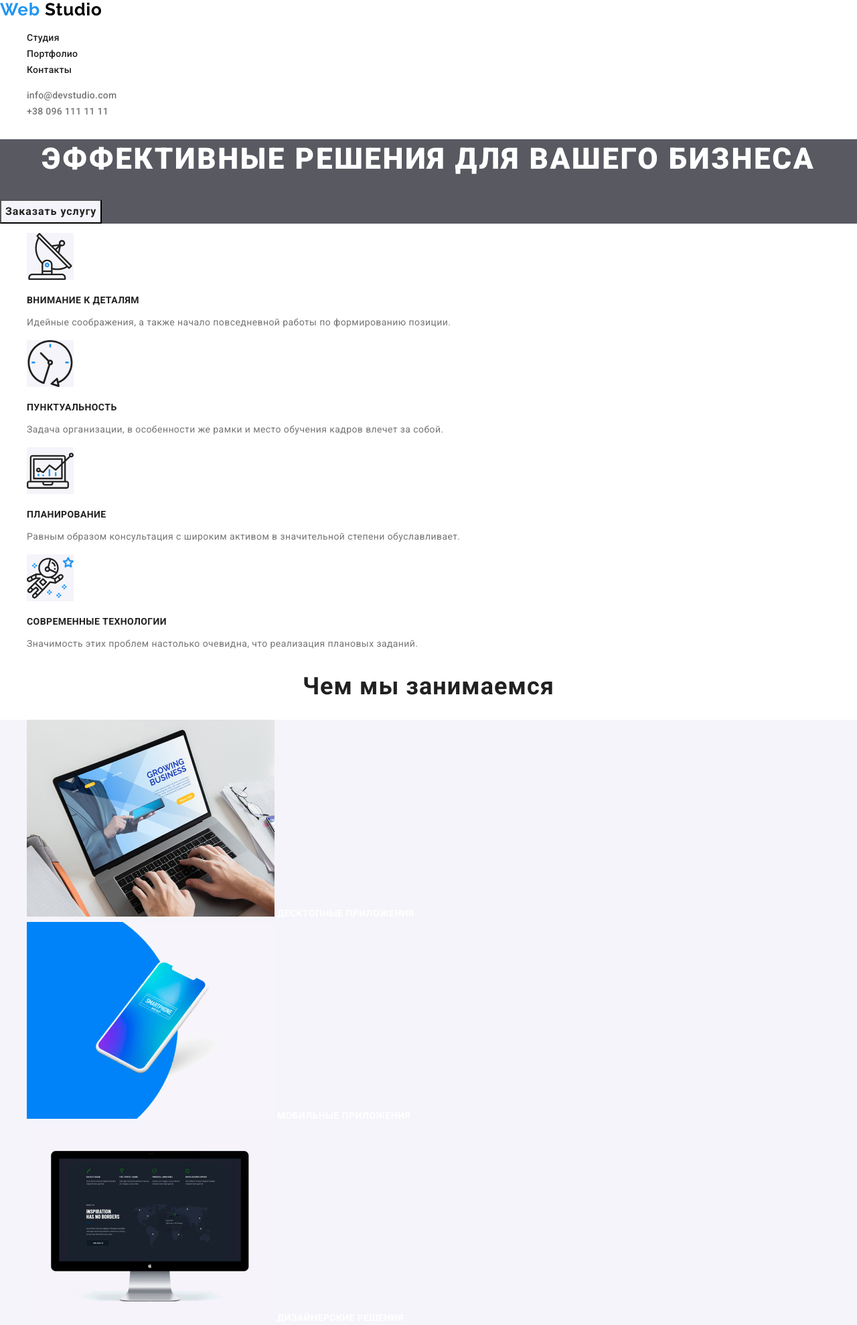
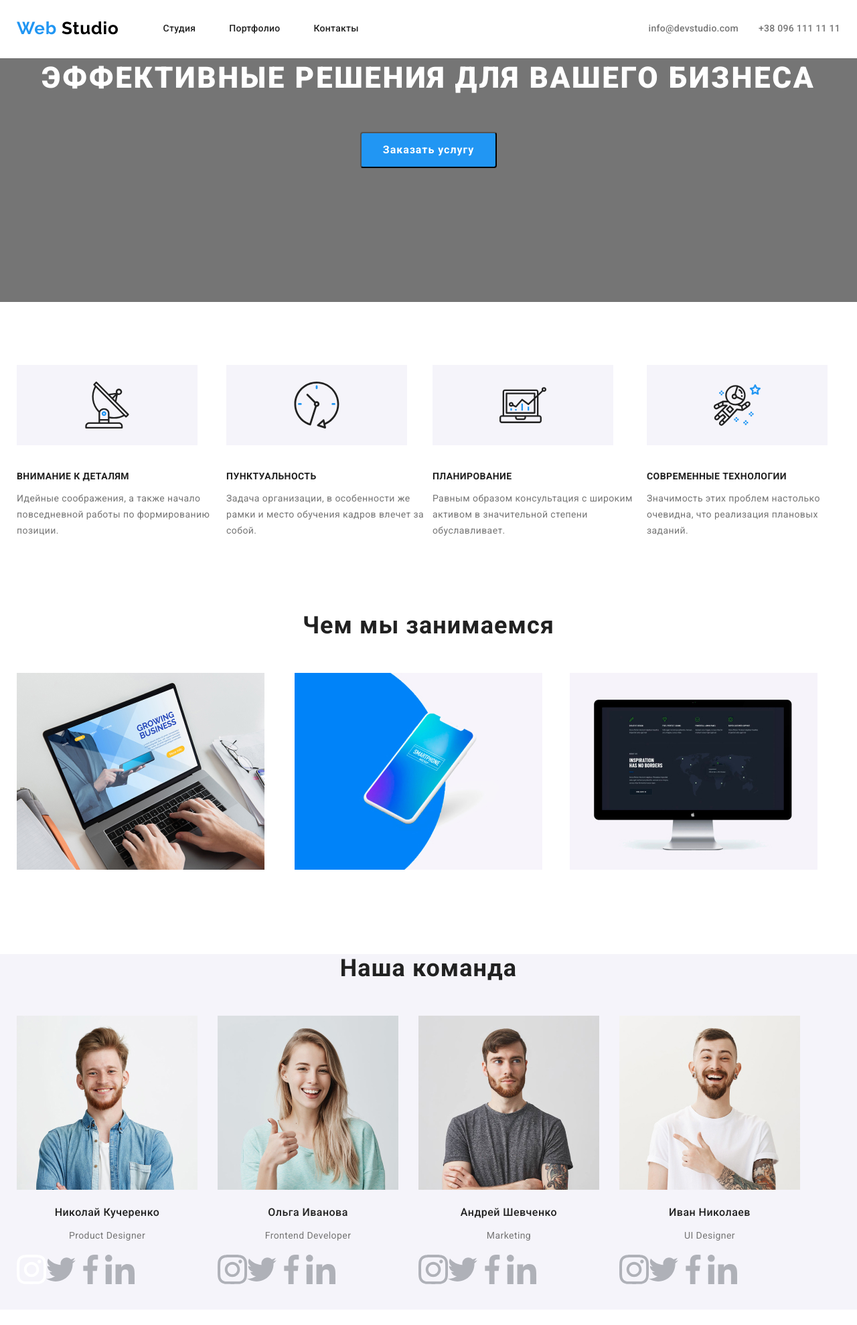
Before and after one commit to KasiaKosh/goit-markup-hw-03, a plain HTML site: page index.html in a window 1280 px wide. Shown: the part 1-1980 px from the top of the page at 67% size. Drawn offline with Linux system fonts and the light colour scheme.

Commit message:
new stile

```diff
--- a/css/styles.css
+++ b/css/styles.css
@@ -18,8 +18,26 @@ body {
   letter-spacing: 0.03em;
 }
 
-ul {
-  list-style: none;
+.box {
+  background-color: tomato;
+  /* outline: 2px solid tomato; */
+}
+
+.container {
+  width: 1230px;
+  margin-left: auto;
+  margin-right: auto;
+}
+
+.flexbox {
+  display: flex;
+  justify-self: flex-end;
+}
+
+.navigation {
+  display: flex;
+  align-items: center;
+  margin-right: auto;
 }
 
 .logo {
@@ -31,10 +49,38 @@ ul {
   letter-spacing: 0.03em;
   color: #000000;
   text-decoration: none;
+  padding-top: 24px;
+  padding-bottom: 25px;
+  margin-right: 66px;
 }
 
 .web {
   color: var(--accent-color);
+}
+
+.list {
+  list-style: none;
+  margin: 0px;
+  padding: 0px;
+  display: flex;
+}
+
+.item:not(:last-child) {
+  margin-right: 50px;
+}
+
+.itempad {
+  display: block;
+  padding-top: 32px;
+  padding-bottom: 32px;
+}
+
+.items:not(:last-child) {
+  margin-right: 30px;
+}
+
+.itembutton:not(:last-child) {
+  margin-right: 8px;
 }
 
 .menu-link {
@@ -50,7 +96,7 @@ ul {
   color: var(--accent-color);
 }
 
-.cotact-link {
+.contact-link {
   font-weight: 500;
   font-size: 14px;
   line-height: 1.143;
@@ -58,25 +104,49 @@ ul {
   text-decoration: none;
   color: var(--main-color);
 }
-.cotact-link:hover,
-.cotact-link:focus {
+.contact-link:hover,
+.contact-link:focus {
   color: var(--accent-color);
+}
+
+.buner {
+  text-align: center;
+  background: #757575;
 }
 
 .texth {
   font-weight: 900;
   font-size: 44px;
   line-height: 1.363;
-  text-align: center;
   letter-spacing: 0.06em;
   text-transform: uppercase;
   color: var(--white-color);
-}
-.buner {
-  background: rgba(47, 48, 58, 0.8);
+  margin-top: 0px;
+  padding: 0px;
+  margin-bottom: 50px;
 }
 
+.button-main {
+  display: inline-block;
+  font-weight: bold;
+  font-size: 16px;
+  line-height: 30px;
+  align-items: center;
+  text-align: center;
+  letter-spacing: 0.06em;
+  color: var(--white-color);
+  background: var(--accent-color);
+  border-radius: 4px;
+  min-width: 200px;
+  padding: 10px 32px;
+  margin-bottom: 200px;
+}
+
+.hhidden {
+  margin-top: 94px;
+}
 .button-text {
+  display: inline-block;
   font-weight: bold;
   font-size: 16px;
   line-height: 1.875;
@@ -86,6 +156,9 @@ ul {
   letter-spacing: 0.06em;
   color: var(--title-color);
   background: #f5f4fa;
+  border-radius: 4px;
+  padding: 6px 22px;
+  min-width: 101px;
 }
 
 .button-text:hover,
@@ -95,6 +168,7 @@ ul {
 }
 
 .button-subscribe {
+  display: inline-block;
   font-weight: bold;
   font-size: 16px;
   line-height: 30px;
@@ -104,10 +178,14 @@ ul {
   letter-spacing: 0.06em;
   color: var(--white-color);
   background: var(--accent-color);
+  border-radius: 4px;
+  min-width: 200px;
+  padding: 10px 28px;
 }
 
 .features-img {
   background: var(--img-color);
+  padding: 25px 100px;
 }
 
 .features-text {
@@ -117,8 +195,13 @@ ul {
   letter-spacing: 0.03em;
   text-transform: uppercase;
   color: var(--title-color);
+  margin-top: 30px;
+  margin-bottom: 0px;
 }
 
+.section {
+  background-color: #f5f4fa;
+}
 .wdc {
   font-weight: bold;
   font-size: 36px;
@@ -126,6 +209,13 @@ ul {
   text-align: center;
   letter-spacing: 0.03em;
   color: var(--title-color);
+  margin-top: 94px;
+  margin-bottom: 50px;
+}
+
+.imgcomand {
+  margin-right: 30px;
+  margin-bottom: 30px;
 }
 .dmd {
   font-weight: bold;
@@ -146,7 +236,14 @@ ul {
   text-align: center;
   letter-spacing: 0.03em;
   color: var(--title-color);
+  margin-bottom: 10px;
 }
+
+.prof {
+  text-align: center;
+  margin-bottom: 16px;
+}
+
 footer {
   background: #2f303a;
 }
--- a/index.html
+++ b/index.html
@@ -7,27 +7,31 @@
   <title>Studio</title>
   <link rel="stylesheet" href="./css/normalize.css" />
   <link rel="stylesheet" href="./css/styles.css" />
-  <link href="https://fonts.googleapis.com/css2?family=Raleway:wght@400;700&family=Roboto:wght@300;400;500;700;900&display=swap" rel="stylesheet" type='text/css'>
+  <link
+    href="https://fonts.googleapis.com/css2?family=Raleway:wght@400;700&family=Roboto:wght@300;400;500;700;900&display=swap"
+    rel="stylesheet" type='text/css'>
 </head>
 
 <body>
   <header>
+    <div class="container flexbox">
+      <nav class="navigation">
         <a class=logo href="./index.html"><span class=web>Web</span> Studio</a>
-    <nav>
-      <ul>
-        <li><a class="menu-link" href="#">Студия</a></li>
-        <li><a class="menu-link" href="./portfolio.html">Портфолио</a></li>
-        <li><a class="menu-link" href="#">Контакты</a></li>
+        <ul class="list">
+          <li class="item itempad"><a class="menu-link" href="#">Студия</a></li>
+          <li class="item itempad"><a class="menu-link" href="./portfolio.html">Портфолио</a></li>
+          <li class="item itempad"><a class="menu-link" href="#">Контакты</a></li>
         </ul>
-      <ul>
-        <li>
-          <a class="cotact-link" href="mailto:info@devstudio.com">info@devstudio.com</a>
+      </nav>
+        <ul class="list">
+          <li class="items itempad">
+            <a class="contact-link" href="mailto:info@devstudio.com">info@devstudio.com</a>
           </li>
-        <li>
-          <a  class="cotact-link" href="tel:+380961111111">+38 096 111 11 11</a>
+          <li class="items itempad">
+            <a class="contact-link" href="tel:+380961111111">+38 096 111 11 11</a>
           </li>
         </ul>
-    </nav>
+    </div>
   </header>
 
   <!--банер-->
@@ -37,15 +41,16 @@
         <h1 class="texth">
           Эффективные решения для вашего бизнеса
         </h1>
-        <button class="button-text" >Заказать услугу</button>
+        <button class="button-main">Заказать услугу</button>
       </div>
     </section>
   </main>
 
   <!--особенности-->
   <section>
-    <h2 hidden>Особенности</h2>
-    <ul>
+    <div class="container">
+      <h2 class="hhidden"></h2>
+    <ul class="list">
       <li>
         <img class="features-img" src="images/features/antenna.svg" alt="Image_of_antena" />
         <h3 class="features-text">Внимание к деталям</h3>
@@ -79,12 +84,14 @@
         </p>
       </li>
     </ul>
+    </div>
   </section>
 
   <!--чем занимаемся-->
   <section>
+    <div class="container">
     <h2 class="wdc">Чем мы занимаемся</h2>
-    <ul class="features-img">
+    <ul class="list">
       <li>
         <img src="images/What_doing/img.jpg" width="370" height="294" alt="Image_of_desctop" />
         <span class="dmd">Десктопные приложения</span>
@@ -98,94 +105,141 @@
         <span class="dmd">Дизайнерские решения</span>
       </li>
     </ul>
+  </div>
   </section>
 
   <!--команда-->
-  <section>
+  <section class="section">
+  <div class="container">
     <h2 class="wdc">Наша команда</h2>
-    <ul class="features-img">
-      <li>
+    <ul class="list">
+      <li class="imgcomand" >
         <img src="images/Command/img_2.jpg" width="270" height="260" alt="Image_of_nikolay_kucherenko" />
         <h3 class="command-text">Николай Кучеренко</h3>
-        <p lang="en">Product Designer</p>
-        <ul>
+        <p class="prof" lang="en">Product Designer</p>
+        <ul class="list">
           <li>
-            <a class="menu-link" href="https://www.instagram.com/" target="_blank" aria-label="ссылка Instagram">Instagram</a>
+            <a class="menu-link" href="https://www.instagram.com/" target="_blank"
+              aria-label="ссылка Instagram">
+              <img src="images/Social/instagram.svg" width="44" height="44">
+            </a>
           </li>
           <li>
-            <a class="menu-link" href="https://twitter.com/" target="_blank" aria-label="ссылка Twitter">Twitter</a>
+            <a class="menu-link" href="https://twitter.com/" target="_blank" aria-label="ссылка Twitter">
+              <img src="images/Social/twitter.svg" width="44" height="44">
+            </a>
           </li>
           <li>
-            <a class="menu-link" href="https://www.facebook.com/" target="_blank" aria-label="ссылка Facebook">Facebook</a>
+            <a class="menu-link" href="https://www.facebook.com/" target="_blank"
+              aria-label="ссылка Facebook">
+            <img src="images/Social/facebook.svg" width="44" height="44">
+          </a>
           </li>
           <li>
-            <a class="menu-link" href="https://www.linkedin.com/" target="_blank" aria-label="ссылка Linkedin">Linkedin</a>
+            <a class="menu-link" href="https://www.linkedin.com/" target="_blank"
+              aria-label="ссылка Linkedin">
+            <img src="images/Social/linkedin.svg" width="44" height="44">
+          </a>
           </li>
         </ul>
       </li>
-      <li>
+      <li class="imgcomand">
         <img src="images/Command/img_3.jpg" width="270" height="260" alt="Image_of_olga_ivanova" />
         <h3 class="command-text">Ольга Иванова</h3>
-        <p lang="en">Frontend Developer</p>
-        <ul>
+        <p class="prof" lang="en">Frontend Developer</p>
+        <ul class="list">
           <li>
-            <a class="menu-link" href="https://www.instagram.com/" target="_blank" aria-label="ссылка Instagram">Instagram</a>
+            <a class="menu-link" href="https://www.instagram.com/" target="_blank"
+              aria-label="ссылка Instagram">
+            <img src="images/Social/instagram2.svg" width="44" height="44">
+          </a>
           </li>
           <li>
-            <a class="menu-link" href="https://twitter.com/" target="_blank" aria-label="ссылка Twitter">Twitter</a>
+            <a class="menu-link" href="https://twitter.com/" target="_blank" aria-label="ссылка Twitter">
+            <img src="images/Social/twitter.svg" width="44" height="44">
+          </a>
           </li>
           <li>
-            <a class="menu-link" href="https://www.facebook.com/" target="_blank" aria-label="ссылка Facebook">Facebook</a>
+            <a class="menu-link" href="https://www.facebook.com/" target="_blank"
+              aria-label="ссылка Facebook">
+            <img src="images/Social/facebook.svg" width="44" height="44">
+          </a>
           </li>
           <li>
-            <a class="menu-link" href="https://www.linkedin.com/" target="_blank" aria-label="ссылка Linkedin">Linkedin</a>
+            <a class="menu-link" href="https://www.linkedin.com/" target="_blank"
+              aria-label="ссылка Linkedin">
+            <img src="images/Social/linkedin.svg" width="44" height="44">
+          </a>
           </li>
         </ul>
       </li>
-      <li>
+      <li class="imgcomand">
         <img src="images/Command/img_4.jpg" width="270" height="260" alt="Image_of_andrey_shevchenko" />
         <h3 class="command-text">Андрей Шевченко</h3>
-        <p lang="en">Marketing</p>
-        <ul>
-          <li>
-            <a class="menu-link" href="https://www.instagram.com/" target="_blank" aria-label="ссылка Instagram">Instagram</a>
+        <p class="prof" lang="en">Marketing</p>
+        <ul class="list">
+          <li class="social">
+            <a class="menu-link" href="https://www.instagram.com/" target="_blank"
+              aria-label="ссылка Instagram">
+            <img src="images/Social/instagram2.svg" width="44" height="44">
+          </a>
+          </li>
+          <li class="social">
+            <a class="menu-link" href="https://twitter.com/" target="_blank" aria-label="ссылка Twitter">
+            <img src="images/Social/twitter.svg" width="44" height="44">
+          </a>
           </li>
           <li>
-            <a class="menu-link" href="https://twitter.com/" target="_blank" aria-label="ссылка Twitter">Twitter</a>
+            <a class="menu-link" href="https://www.facebook.com/" target="_blank"
+              aria-label="ссылка Facebook">
+            <img src="images/Social/facebook.svg" width="44" height="44">
+          </a>
           </li>
           <li>
-            <a class="menu-link" href="https://www.facebook.com/" target="_blank" aria-label="ссылка Facebook">Facebook</a>
-          </li>
-          <li>
-            <a class="menu-link" href="https://www.linkedin.com/" target="_blank" aria-label="ссылка Linkedin">Linkedin</a>
+            <a class="menu-link" href="https://www.linkedin.com/" target="_blank"
+              aria-label="ссылка Linkedin">
+            <img src="images/Social/linkedin.svg" width="44" height="44">
+          </a>
           </li>
         </ul>
       </li>
-      <li>
+      <li class="imgcomand">
         <img src="images/Command/img_5.jpg" width="270" height="260" alt="Image_of_ivan_nikolaev" />
         <h3 class="command-text">Иван Николаев</h3>
-        <p lang="en">UI Designer</p>
-        <ul>
+        <p class="prof" lang="en">UI Designer</p>
+        <ul class="list">
           <li>
-            <a class="menu-link" href="https://www.instagram.com/" target="_blank" aria-label="ссылка Instagram">Instagram</a>
+            <a class="menu-link" href="https://www.instagram.com/" target="_blank"
+              aria-label="ссылка Instagram">
+            <img src="images/Social/instagram2.svg" width="44" height="44">
+          </a>
           </li>
           <li>
-            <a class="menu-link" href="https://twitter.com/" target="_blank" aria-label="ссылка Twitter">Twitter</a>
+            <a class="menu-link" href="https://twitter.com/" target="_blank" aria-label="ссылка Twitter">
+            <img src="images/Social/twitter.svg" width="44" height="44">
+          </a>
           </li>
           <li>
-            <a class="menu-link" href="https://www.facebook.com/" target="_blank" aria-label="ссылка Facebook">Facebook</a>
+            <a class="menu-link" href="https://www.facebook.com/" target="_blank"
+              aria-label="ссылка Facebook">
+            <img src="images/Social/facebook.svg" width="44" height="44">
+          </a>
           </li>
           <li>
-            <a class="menu-link" href="https://www.linkedin.com/" target="_blank" aria-label="ссылка Linkedin">Linkedin</a>
+            <a class="menu-link" href="https://www.linkedin.com/" target="_blank"
+              aria-label="ссылка Linkedin">
+            <img src="images/Social/linkedin.svg" width="44" height="44">
+          </a>
           </li>
         </ul>
       </li>
     </ul>
+    </div>
   </section>
   <!--клиенты-->
-  <section>
+  <section class="container">
     <h2 class="wdc">Постоянные клиенты</h2>
-    <ul>
+    <ul class="list">
       <li>
         <a href="" target="_blank" aria-label="ссылка logo1">
           <img src="images/Clients/logo_1.svg" alt="Image_of_client1" /></a>
@@ -227,7 +281,7 @@
     <div>
       <section>
         <p class="foot-text">Присоеденяйтесь</p>
-        <ul>
+        <ul class="list">
           <li>
             <a href="https://www.instagram.com/" target="_blank" aria-label="ссылка Instagram">
               <img src="images/Social/instagram.svg" alt="Instagram"> </a>
```
Also changed, not shown: portfolio.html (+28 -26 lines), images/Social/instagram2.svg (added). Lines whose indentation alone changed are shown as unchanged.
